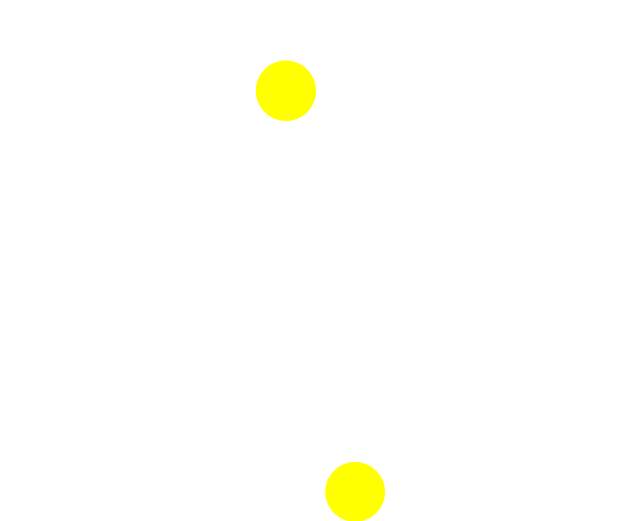
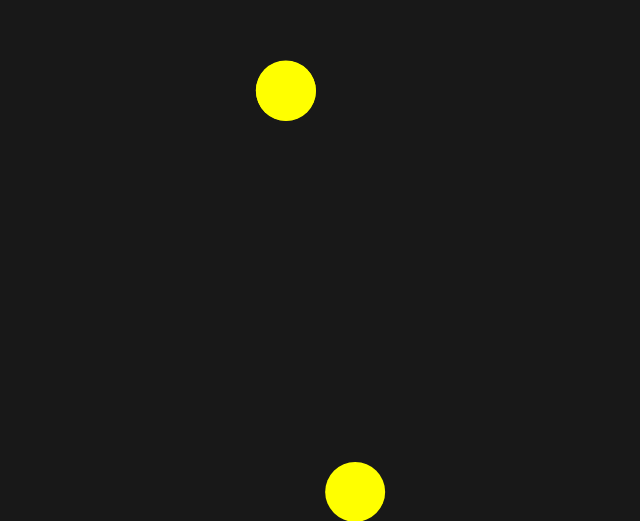
Before and after one commit to Andre0n/JS-game, a website built with Vite: page index.html in a window 1280 px wide. Shown: the part 279-800 px from the top of the page, without its empty margins (324-964 px from the left). Built offline with nearby package versions, Linux system fonts and the light colour scheme.

Commit message:
:lipstick: Change canvas background color.

```diff
--- a/style.css
+++ b/style.css
@@ -7,6 +7,7 @@
 html, body{
     width: 100%;
     height: 100%;
+    background-color: #181818;
 }
 
 #app {
```
